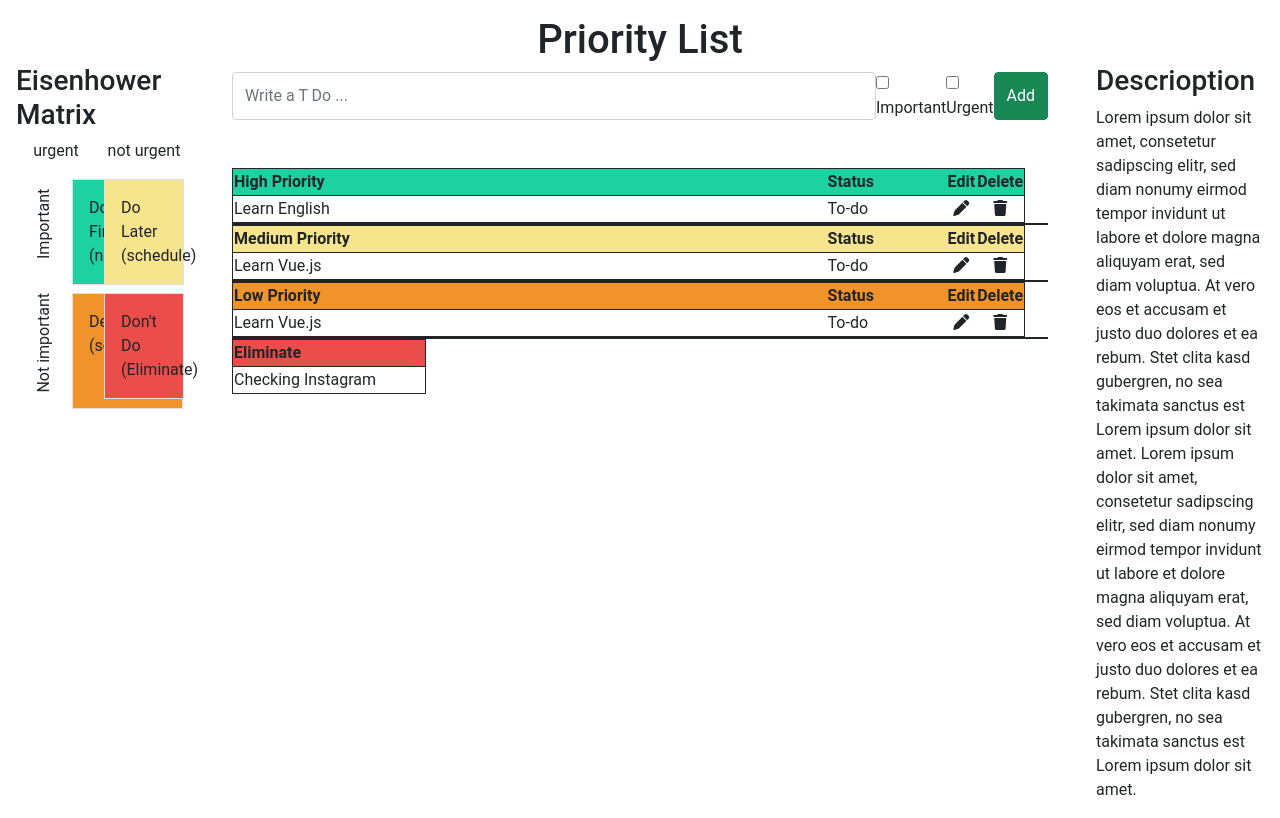
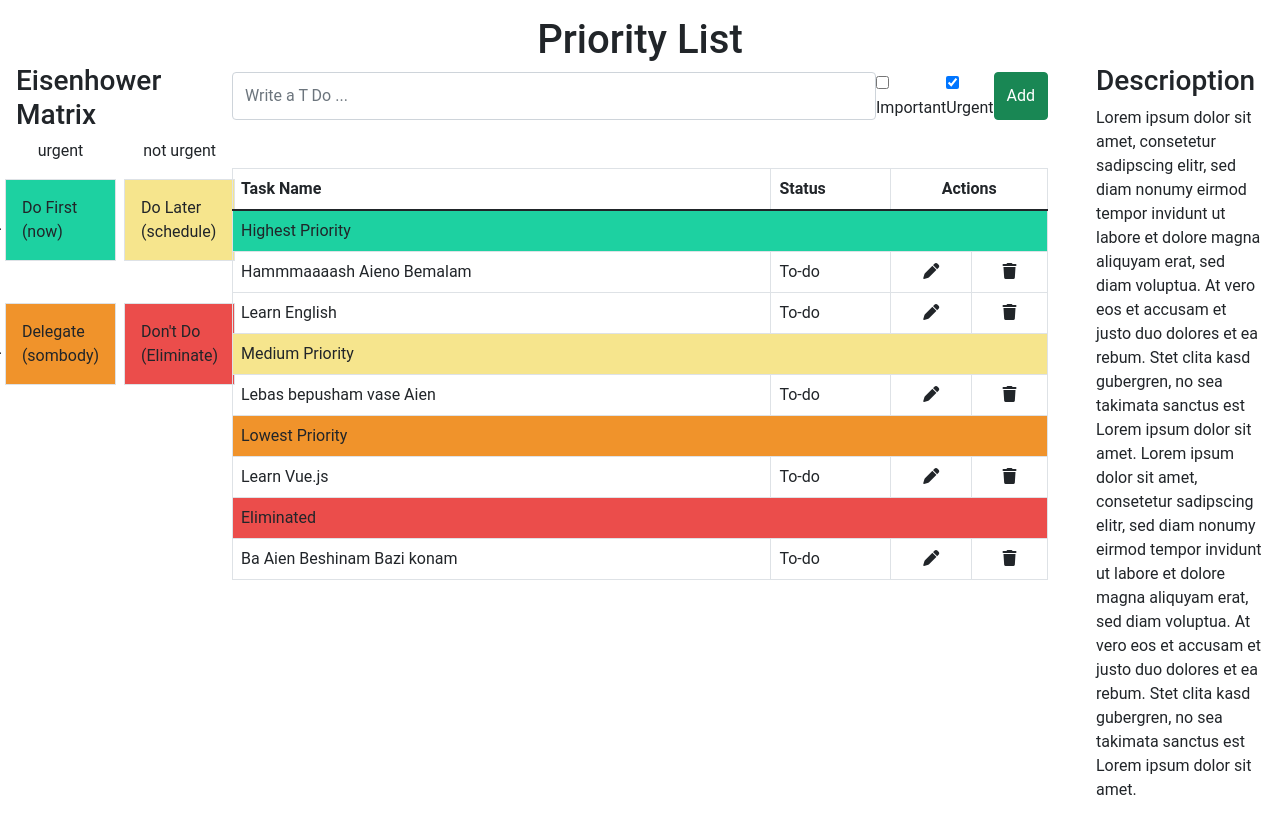
Before and after one commit to niludev/priorities, a Vue app: page / in a window 1280 px wide. Built offline with nearby package versions, Linux system fonts and the light colour scheme.

Commit message:
fixing editTask function

```diff
--- a/src/assets/base.css
+++ b/src/assets/base.css
@@ -55,3 +55,29 @@ body {
 .vertical {
   writing-mode: vertical-lr;
 }
+
+.finished {
+  text-decoration: line-through;
+}
+
+
+.matrix {
+  display: grid;
+  grid-template-columns: 32px repeat(2, 1fr);
+  grid-template-rows: 32px repeat(2, 1fr);
+  grid-column-gap: 8px;
+  grid-row-gap: 8px;
+  align-content: center;
+  justify-content: center;
+  align-items: stretch;
+  justify-items: stretch;
+}
+
+  .matrix-item1 { grid-area: 1 / 2 / 2 / 3; }
+  .matrix-item2 { grid-area: 1 / 3 / 2 / 4; }
+  .matrix-item3 { grid-area: 2 / 1 / 3 / 2; }
+  .matrix-item4 { grid-area: 3 / 1 / 4 / 2; }
+  .matrix-item5 { grid-area: 2 / 2 / 3 / 3; }
+  .matrix-item6 { grid-area: 2 / 3 / 3 / 4; }
+  .matrix-item7 { grid-area: 3 / 2 / 4 / 3; }
+  .matrix-item8 { grid-area: 3 / 3 / 4 / 4; }
--- a/src/components/eisenhower-matrix.vue
+++ b/src/components/eisenhower-matrix.vue
@@ -2,35 +2,33 @@
   <div>
     <h3 class="mt-5">Eisenhower Matrix</h3>
 
-    <div>
-      <div class="row g-2">
 
-        <div class="col-6">
+    <div class="matrix">
+      <div class="matrix-item1">
         <p class="text-center">urgent</p>
-          <div class="d-flex">
+      </div>
+      <div class="matrix-item2">
+        <p class="text-center">not urgent</p>
+      </div>
+      <div class="matrix-item3">
         <p style="text-align: center; writing-mode: vertical-rl; transform: rotate(180deg);">Important</p>
+      </div>
+      <div class="matrix-item4">
+        <p style="text-align: center; writing-mode: vertical-rl; transform: rotate(180deg);">Not important</p>
+      </div>
+      <div class="matrix-item5">
         <div class="p-3 border bg-success">Do First (now)</div>
       </div>
-        </div>
-
-        <div class="col-6 ">
-          <p class="text-center">not urgent</p>
+      <div class="matrix-item6">
         <div class="p-3 border bg-warning">Do Later (schedule)</div>
       </div>
-
-        <div class="col-6">
-           <div class="d-flex">
-                <p style="text-align: center; writing-mode: vertical-rl; transform: rotate(180deg);">Not important</p>
+      <div class="matrix-item7">
         <div class="p-3 border bg-primary">Delegate (sombody)</div>
       </div>
-        </div>
-
-        <div class="col-6">
+      <div class="matrix-item8">
         <div class="p-3 border bg-danger">Don't Do (Eliminate)</div>
       </div>
     </div>
-    </div>
-
   </div>
 </template>
 
@@ -40,26 +38,6 @@ export default {
   props: {
     msg: String,
   },
-
-  data() {
-    return {
-      todoInputValue: "",
-      todoEditedInputValue: null,
-      allStatuses: ["to-do", "in-progress", "done"],
-      todos: [
-        {
-          name: "Learn English",
-          status: "to-do",
-        },
-        {
-          name: "Learn Vue.JS",
-          status: "in-progress",
-        },
-      ],
-    };
-  },
-
-  methods: {},
 };
 </script>
 
--- a/src/components/priorities-app.vue
+++ b/src/components/priorities-app.vue
@@ -4,46 +4,145 @@
 
     <!-- Input Box: -->
     <div class="d-flex">
-      <input placeholder="Write a T Do ..." class="form-control rounded-left" />
+      <input
+        v-model="taskInputValue"
+        type="text"
+        placeholder="Write a T Do ..."
+        class="form-control rounded-left"
+      />
 
       <!-- Checkbox: -->
       <div class="d-flex">
         <div>
-          <input type="checkbox" id="important" name="important" />
+          <input
+            type="checkbox"
+            id="important"
+            name="important"
+            value="important"
+            v-model="importantPriority"
+          />
           <label for="important">Important</label>
         </div>
 
         <div>
-          <input type="checkbox" id="urgrnt" name="urgrnt" />
-          <label for="urgrnt">Urgent</label>
+          <input
+            type="checkbox"
+            id="urgent"
+            name="urgent"
+            value="urgent"
+            v-model="urgentPriority"
+          />
+          <label for="urgent">Urgent</label>
         </div>
       </div>
 
-      <button class="btn btn-success rounded-right">Add</button>
+      <button @click="addPriority" class="btn btn-success rounded-right">
+        Add
+      </button>
     </div>
 
     <!-- Priority List: -->
     <div id="tables">
       <table class="table table-bordered mt-5">
-        <div id="1-highPriority">
         <thead>
-            <tr class="bg-success">
-              <th scope="col" class="w-75">High Priority</th>
-              <th scope="col">Status</th>
-              <th scope="col" class="text-center">Edit</th>
-              <th scope="col" class="text-center">Delete</th>
+          <tr>
+            <th>Task Name</th>
+            <th>Status</th>
+            <th colspan="2" style="text-align: center">Actions</th>
           </tr>
         </thead>
         <tbody>
-            <tr>
+          <tr class="bg-success">
+            <td colspan="4">Highest Priority</td>
+          </tr>
+          <tr
+            v-for="(task, index) in tasks.filter((task) => task.importantPriority === true && task.urgentPriority == true)"
+            :key="index"
+          >
             <td>
-                <span>Learn English</span>
+              <span :class=" {'finished' : task.status === 'done'} ">{{ task.name }}</span>
             </td>
             <td style="width: 120px">
-                <span>To-do</span>
+              <span  @click="changeStatus(index)" class="pointer">{{ firtCharUpper(task.status) }}</span>
+            </td>
+            <td class="text-center">
+              <div @click="editTask(task)">
+                <i class="fa-solid fa-pen"></i>
+              </div>
             </td>
             <td class="text-center">
               <div>
+                <i class="fa-solid fa-trash"></i>
+              </div>
+            </td>
+          </tr>
+          <tr class="bg-warning">
+            <td colspan="4">Medium Priority</td>
+          </tr>
+           <!-- <tr
+            v-for="(task, index) in tasks.filter((task) => task.priority === 'ni')"
+            :key="index"
+          > -->
+          <tr
+            v-for="(task, index) in tasks.filter((task) => task.importantPriority === true && task.urgentPriority == false)"
+            :key="index"
+          >
+            <td>
+              <span :class=" {'finished' : task.status === 'done'} ">{{ task.name }}</span>
+            </td>
+            <td style="width: 120px">
+              <span @click="changeStatus(index)" class="pointer">{{ firtCharUpper(task.status) }}</span>
+            </td>
+            <td class="text-center">
+              <div @click="editTask(task)">
+                <i class="fa-solid fa-pen"></i>
+              </div>
+            </td>
+            <td class="text-center">
+              <div>
+                <i class="fa-solid fa-trash"></i>
+              </div>
+            </td>
+          </tr>
+          <tr class="bg-primary">
+            <td colspan="4">Lowest Priority</td>
+          </tr>
+          <tr
+            v-for="(task, index) in tasks.filter((task) => task.importantPriority === false && task.urgentPriority == true)"
+            :key="index"
+          >
+            <td>
+              <span :class=" {'finished' : task.status === 'done'} ">{{ task.name }}</span>
+            </td>
+            <td style="width: 120px">
+              <span @click="changeStatus(index)" class="pointer">{{ firtCharUpper(task.status) }}</span>
+            </td>
+            <td class="text-center">
+              <div @click="editTask(task)">
+                <i class="fa-solid fa-pen"></i>
+              </div>
+            </td>
+            <td class="text-center">
+              <div>
+                <i class="fa-solid fa-trash"></i>
+              </div>
+            </td>
+          </tr>
+          <tr class="bg-danger">
+            <td colspan="4">Eliminated</td>
+          </tr>
+          <tr
+            v-for="(task, index) in tasks.filter((task) => task.importantPriority === false && task.urgentPriority === false)"
+            :key="index"
+          >
+            <td>
+              <span :class=" {'finished' : task.status === 'done'} ">{{ task.name }}</span>
+            </td>
+            <td style="width: 120px">
+              <span @click="changeStatus(index)" class="pointer">{{ firtCharUpper(task.status) }}</span>
+            </td>
+             <td class="text-center">
+              <div @click="editTask(task)">
                 <i class="fa-solid fa-pen"></i>
               </div>
             </td>
@@ -54,83 +153,6 @@
             </td>
           </tr>
         </tbody>
-        </div>
-
-        <div id="2-mediumPriority">
-          <thead>
-            <tr class="bg-warning">
-              <th scope="col" class="w-75">Medium Priority</th>
-              <th scope="col">Status</th>
-              <th scope="col" class="text-center">Edit</th>
-              <th scope="col" class="text-center">Delete</th>
-            </tr>
-          </thead>
-          <tbody>
-            <tr>
-              <td>
-                <span>Learn Vue.js</span>
-              </td>
-              <td style="width: 120px">
-                <span>To-do</span>
-              </td>
-              <td class="text-center">
-                <div>
-                  <i class="fa-solid fa-pen"></i>
-                </div>
-              </td>
-              <td class="text-center">
-                <div>
-                  <i class="fa-solid fa-trash"></i>
-                </div>
-              </td>
-            </tr>
-          </tbody>
-        </div>
-
-        <div id="3-lowPriority">
-          <thead>
-            <tr class="bg-primary">
-              <th scope="col" class="w-75">Low Priority</th>
-              <th scope="col">Status</th>
-              <th scope="col" class="text-center">Edit</th>
-              <th scope="col" class="text-center">Delete</th>
-            </tr>
-          </thead>
-          <tbody>
-            <tr>
-              <td>
-                <span>Learn Vue.js</span>
-              </td>
-              <td style="width: 120px">
-                <span>To-do</span>
-              </td>
-              <td class="text-center">
-                <div>
-                  <i class="fa-solid fa-pen"></i>
-                </div>
-              </td>
-              <td class="text-center">
-                <div>
-                  <i class="fa-solid fa-trash"></i>
-                </div>
-              </td>
-            </tr>
-          </tbody>
-        </div>
-
-        <div id="4-eliminate">
-          <thead>
-            <tr class="bg-danger">
-              <th scope="col" colspan="4" class="w-75">Eliminate</th>
-            </tr>
-          </thead>
-          <tbody>
-            <tr>
-              <td colspan="4">Checking Instagram</td>
-            </tr>
-          </tbody>
-        </div>
-
       </table>
     </div>
   </div>
@@ -142,6 +164,88 @@ export default {
   props: {
     msg: String,
   },
+
+  data() {
+    return {
+      taskInputValue: "",
+      taskEditedInputValue: null,
+      allStatuses: ["to-do", "in-progress", "done"],
+      importantPriority: false,
+      urgentPriority: true,
+      tasks: [
+        {
+          name: "Hammmaaaash Aieno Bemalam",
+          status: "To-do",
+          importantPriority: true,
+          urgentPriority: true,
+        },
+        {
+          name: "Learn English",
+          status: "To-do",
+          importantPriority: true,
+          urgentPriority: true,
+        },
+        {
+          name: "Learn Vue.js",
+          status: "To-do",
+          importantPriority: false,
+          urgentPriority: true,
+        },
+        {
+          name: "Lebas bepusham vase Aien",
+          status: "To-do",
+          importantPriority: true,
+          urgentPriority: false,
+        },
+        {
+          name: "Ba Aien Beshinam Bazi konam",
+          status: "To-do",
+          importantPriority: false,
+          urgentPriority: false,
+        },
+      ],
+    };
+  },
+
+  methods: {
+    addPriority() {
+      if (this.taskInputValue.length === 0) return;
+
+      if (this.taskEditedInputValue === null) {
+      this.tasks.push({
+        name: this.taskInputValue,
+        status: "To-do",
+        importantPriority: this.importantPriority,
+        urgentPriority: this.urgentPriority,
+      });
+      /* console.log(this.taskInputValue);
+      console.log(this.importantPriority);
+      console.log(this.tasks); */
+      } else {
+        this.tasks[this.taskEditedInputValue].name = this.taskInputValue;
+        this.taskEditedInputValue = null;
+      }
+      this.taskInputValue = "";
+      this.importantPriority = "";
+      this.urgentPriority = "";
+    },
+
+    editTask(task) {
+      this.taskInputValue = task.name;
+      this.taskEditedInputValue = this.tasks.indexOf(task);
+    },
+
+    changeStatus(index) {
+      let newIndex = this.allStatuses.indexOf(this.tasks[index].status);
+      newIndex += 1;
+      if(newIndex > 2) newIndex = 0;
+      this.tasks[index].status = this.allStatuses[newIndex];
+    },
+
+    firtCharUpper(string) {
+      return string.charAt(0).toUpperCase() + string.slice(1);
+    }
+  },
 };
 </script>
 
```
Lines whose indentation alone changed are shown as unchanged.
